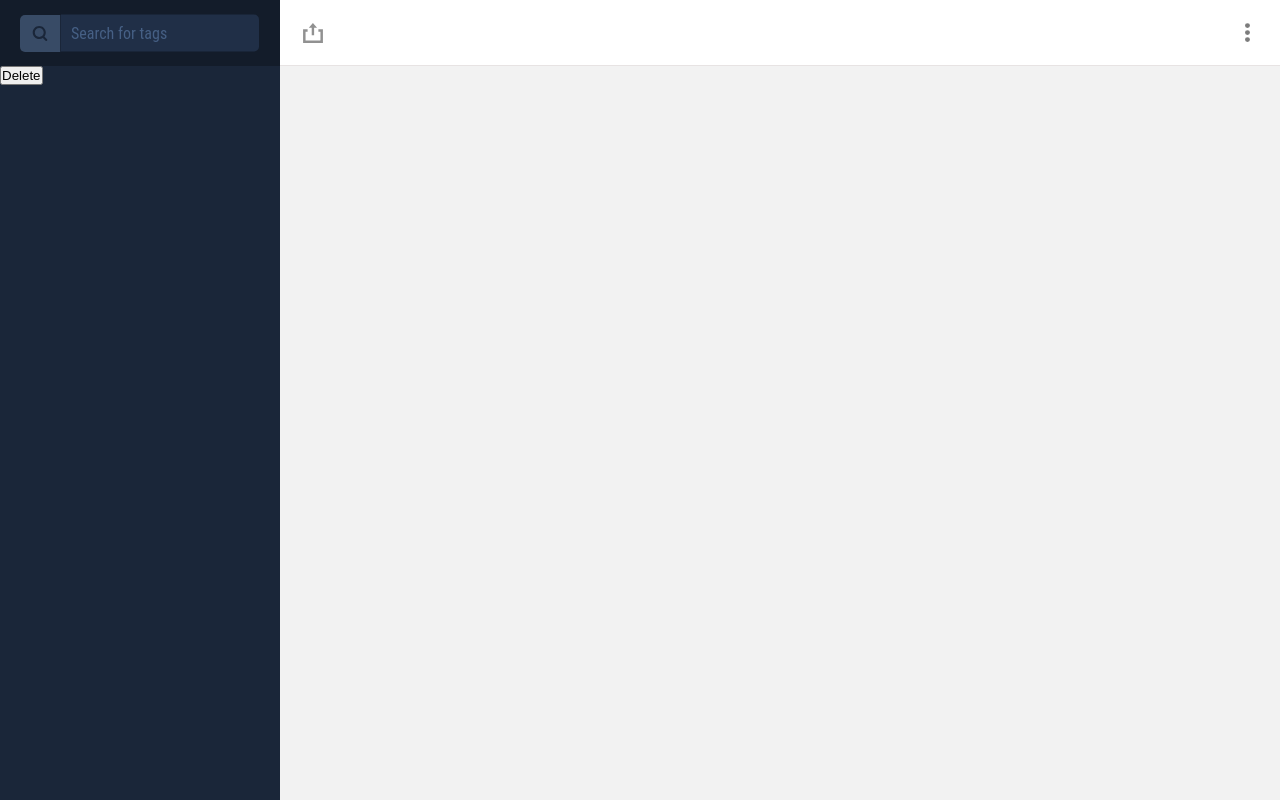
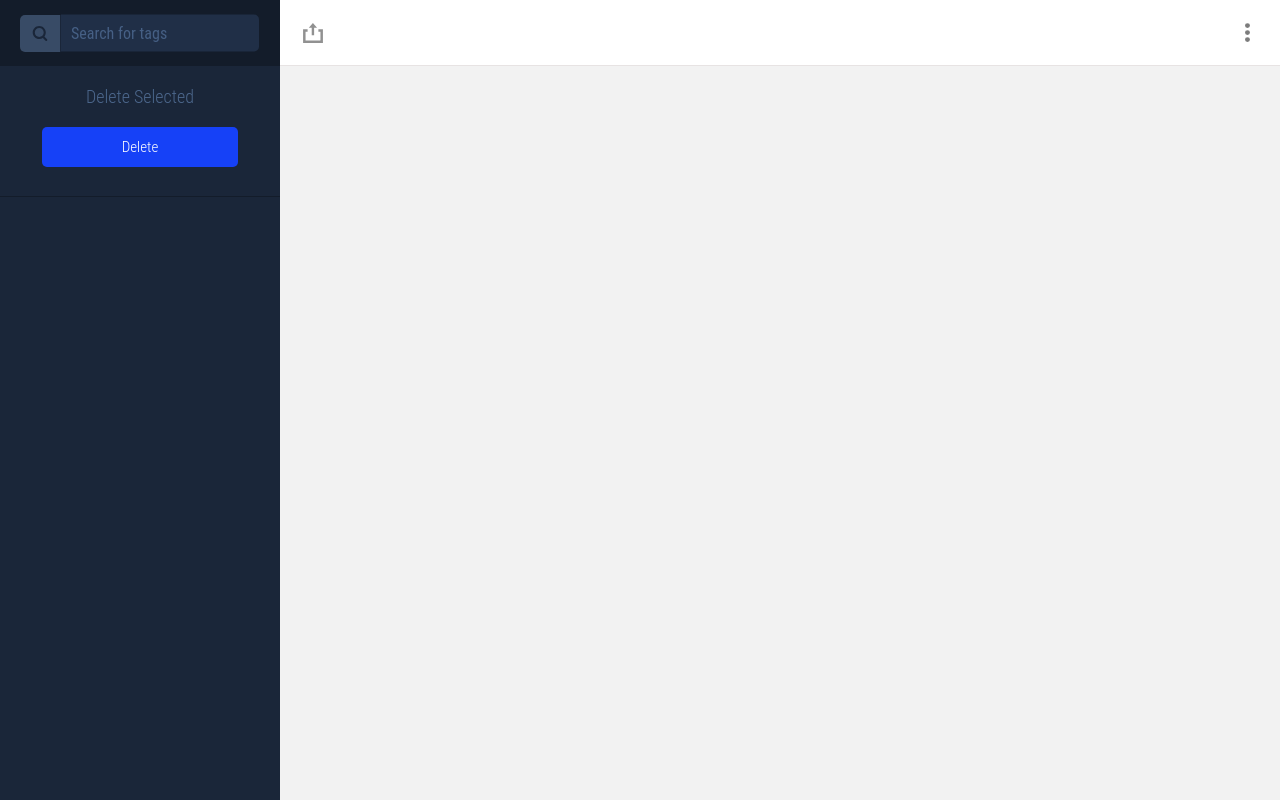
Before and after one commit to juanpmd/Image-Visualizer-PHP, a PHP site: page /SeekInspire/home.php in a window 1280 px wide. Run offline with PHP 8.4, Linux system fonts and the light colour scheme; the visitor is signed in with stand-in values (Sample User, id 1); data that the repository does not hold is empty; some libraries are stand-ins or nearby versions.

Commit message:
Arreglo boton eliminar

```diff
--- a/Models/Files.php
+++ b/Models/Files.php
@@ -5,6 +5,8 @@ class Files extends DB {
   const INSERT_IMAGE = "insert into images(username_id,name,datatype) values (?,?,?)";
   const ALL_IMAGES = "select * from images where username_id=?";
   const DELETE_IMAGE = "delete from images where id=?";
+  const GET_IMAGE = "select * from images where id=?";
+
   //----------FUNCION PARA AGREGAR UNA IMAGEN NUEVA------------------------>>>
   public function addNewImages($contact) {
     $this->open_connection();
@@ -38,5 +40,15 @@ class Files extends DB {
 		$result=$this->query(self::DELETE_IMAGE,$arguments);
 	}
   //---------------------------------->>>
+  public function getImagebyID($id){
+    $arguments = ["id"=>$id];
+    $result = $this->query(self::GET_IMAGE, $arguments);
+    if ($result != false) {
+      return $result;
+    }else{
+      die("algo salio mal");
+    }
+  }
+  //---------------------------------->>>
 }
 ?>
--- a/css/home.css
+++ b/css/home.css
@@ -290,3 +290,27 @@ main {
 #upload-allfiles-button:hover {
   background: #0469a8;
 }
+#delete-box {
+  width: 100%; height: 110px;
+  border-bottom: 1px solid #131c2a;
+}
+#delete-box p{
+  text-align: center;
+  font-family: 'Roboto Condensed', sans-serif;
+  font-weight: 300; font-size: 18px;
+  color: #4c678c;
+  margin-top: 20px;
+}
+#delete-box button{
+  width: 70%; height: 40px;
+  background: #1641f7;
+  outline: none; border: none;
+  border-radius: 5px;
+  margin: 20px 15% 0 15%;
+  font-family: 'Roboto Condensed', sans-serif;
+  font-weight: 300; font-size: 15px;
+  color: white;
+}
+#delete-box button:hover{
+  background: #1135cf;
+}
--- a/home.php
+++ b/home.php
@@ -26,7 +26,8 @@ if (!isset($_SESSION["username"]) ){
         </form>
       </div>
 
-      <div>
+      <div id="delete-box">
+        <p>Delete Selected</p>
         <button ng-click="CheckDelete()" type="button">Delete</button>
       </div>
     </nav>
--- a/index.php
+++ b/index.php
@@ -39,7 +39,7 @@ if (isset($_SESSION["username"]) ){
         <button ng-click="login()" id="login-button">Log in</button>
       </form>
       <div id="new-user-box">
-        <p>Dont have an account yes? <a href="">Sign up</a></p>
+        <p>Dont have an account yet? <a href="">Sign up</a></p>
       </div>
     </div>
   </body>
```
Also changed, not shown: DBTest.php (+13 -3 lines), uploads/3775b324727927.5634255e29b99.png (deleted), uploads/3dfd624a5f3cefcae16284de66b270b9.jpg (deleted), uploads/5a4b6527426427.56364f2bd45eb.gif (deleted), uploads/74f99a24727927.563425a780804.png (added).
